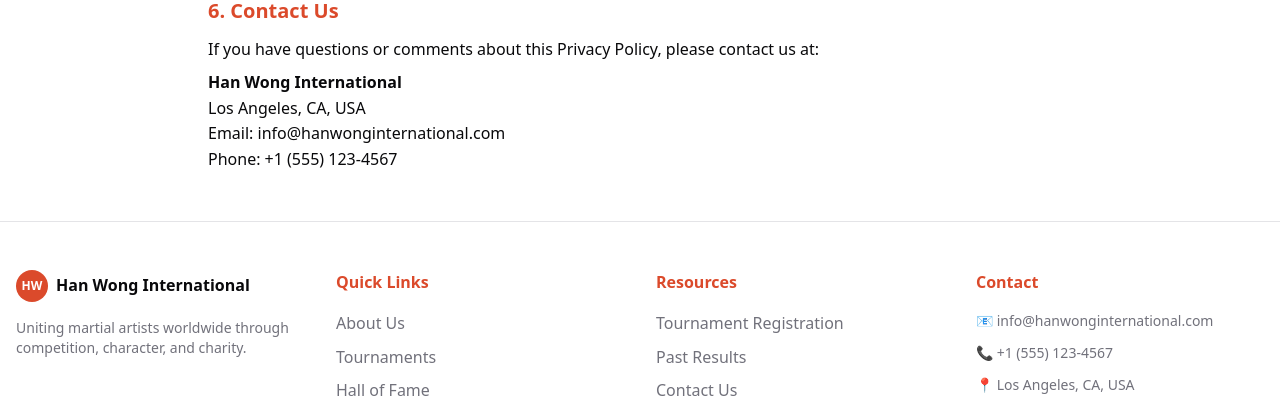
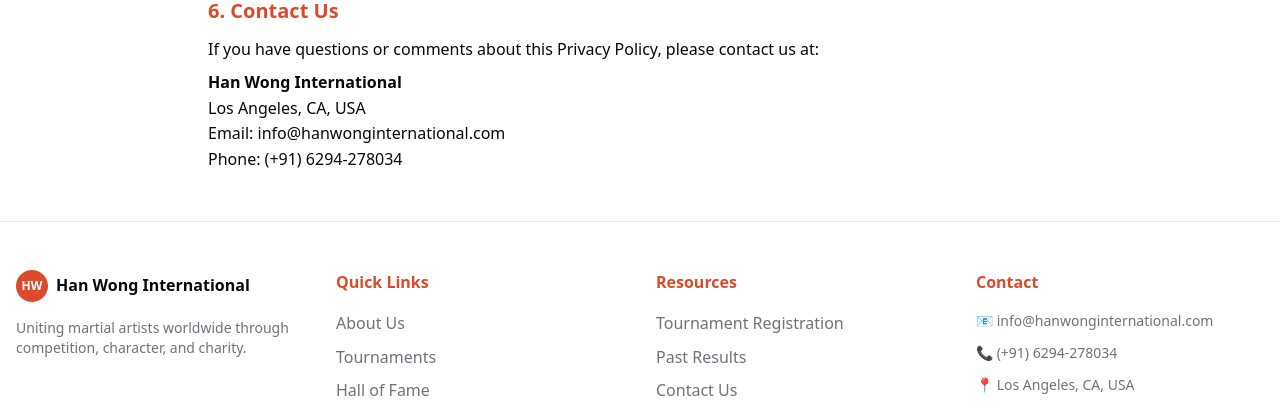
Before and after one commit to tushgaurav/hanwong, a Next.js app: page /privacy-policy in a window 1280 px wide. Shown: the part 1589-2002 px from the top of the page. Built offline with nearby package versions, Linux system fonts and the light colour scheme.

Commit message:
number update

```diff
--- a/app/privacy-policy/page.tsx
+++ b/app/privacy-policy/page.tsx
@@ -67,7 +67,7 @@
             <strong>Han Wong International</strong><br />
             Los Angeles, CA, USA<br />
             Email: info@hanwonginternational.com<br />
-            Phone: +1 (555) 123-4567
+            Phone: (+91) 6294-278034
           </p>
         </section>
       </div>
--- a/app/terms-of-service/page.tsx
+++ b/app/terms-of-service/page.tsx
@@ -73,7 +73,7 @@
             <strong>Han Wong International</strong><br />
             Los Angeles, CA, USA<br />
             Email: info@hanwonginternational.com<br />
-            Phone: +1 (555) 123-4567
+            Phone: (+91) 6294-278034
           </p>
         </section>
       </div>
--- a/components/Footer.tsx
+++ b/components/Footer.tsx
@@ -69,7 +69,7 @@
           <h4 className="font-semibold mb-4">Contact</h4>
           <ul className="list-none p-0 flex flex-col gap-3 text-[var(--muted-foreground)] text-sm">
             <li>📧 info@hanwonginternational.com</li>
-            <li>📞 +1 (555) 123-4567</li>
+            <li>📞 (+91) 6294-278034</li>
             <li>📍 Los Angeles, CA, USA</li>
           </ul>
         </div>
```
